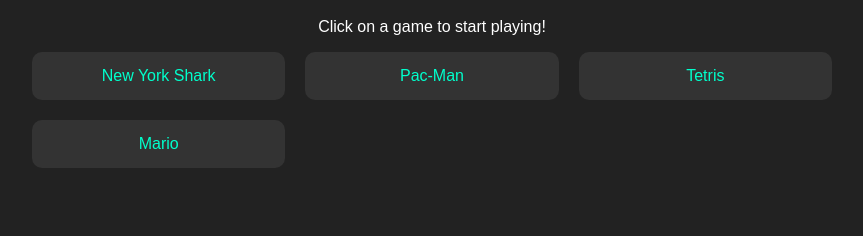
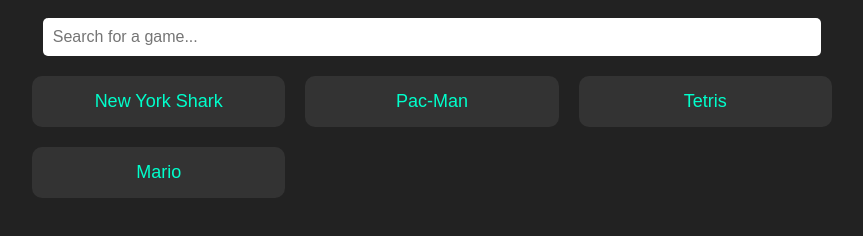
Before and after one commit to Ducklings123/LaunchPad, a plain HTML site: page index.html in a window 1280 px wide. Shown: the part 60-296 px from the top of the page, without its empty margins (208-1071 px from the left). Drawn offline with Linux system fonts and the light colour scheme.

Commit message:
Update index.html

```diff
--- a/index.html
+++ b/index.html
@@ -14,6 +14,15 @@
         h1 {
             margin-top: 20px;
         }
+        #search {
+            padding: 10px;
+            width: 60%;
+            margin: 20px auto;
+            display: block;
+            border-radius: 5px;
+            border: none;
+            font-size: 16px;
+        }
         .game-list {
             display: grid;
             grid-template-columns: repeat(auto-fit, minmax(200px, 1fr));
@@ -25,21 +34,39 @@
             padding: 15px;
             background: #333;
             border-radius: 10px;
+            transition: 0.3s;
+            cursor: pointer;
+        }
+        .game:hover {
+            background: #444;
+            transform: scale(1.1);
         }
         a {
             color: #00ffcc;
             text-decoration: none;
+            font-size: 18px;
         }
     </style>
 </head>
 <body>
     <h1>Unblocked Games</h1>
-    <p>Click on a game to start playing!</p>
-    <div class="game-list">
+    <input type="text" id="search" placeholder="Search for a game..." onkeyup="filterGames()">
+    <div class="game-list" id="gameList">
         <div class="game"><a href="NYshark.html" target="_blank">New York Shark</a></div>
         <div class="game"><a href="Pacman.html" target="_blank">Pac-Man</a></div>
         <div class="game"><a href="Tetris.html" target="_blank">Tetris</a></div>
         <div class="game"><a href="Mario.html" target="_blank">Mario</a></div>
     </div>
+
+    <script>
+        function filterGames() {
+            let input = document.getElementById("search").value.toLowerCase();
+            let games = document.getElementsByClassName("game");
+            for (let game of games) {
+                let gameText = game.innerText.toLowerCase();
+                game.style.display = gameText.includes(input) ? "block" : "none";
+            }
+        }
+    </script>
 </body>
 </html>
```
